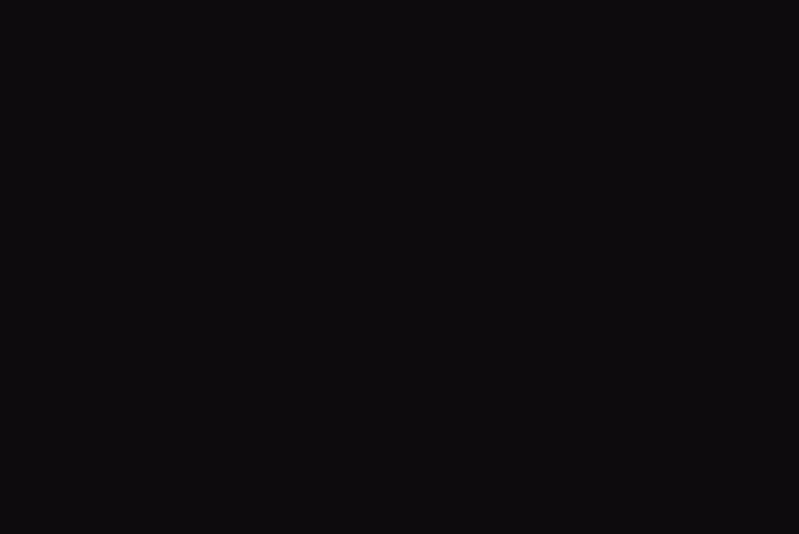
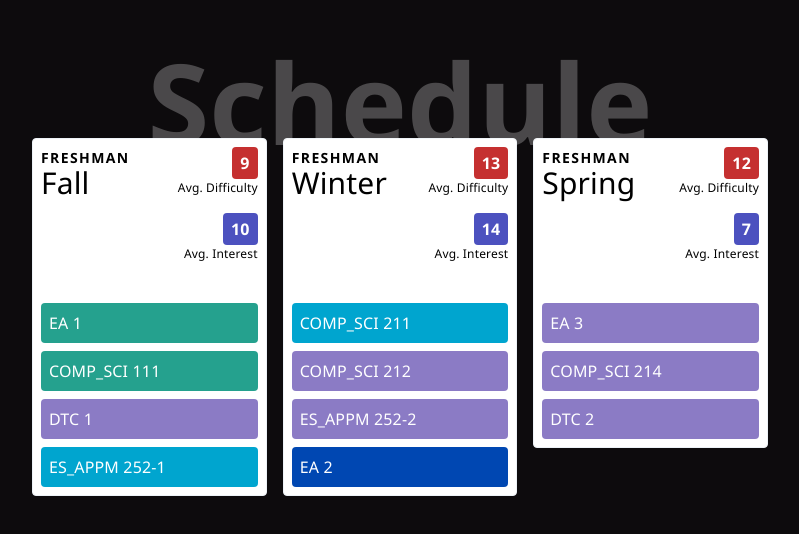
Before and after one commit to fardeemmunir/gameplan, a Next.js app: page / in a window 1280 px wide. Shown: the part 1299-1833 px from the top of the page, without its empty margins (240-1039 px from the left). Before the commit the page ends 1317 px from the top, so only its background shows below. Built offline with nearby package versions, Linux system fonts and the light colour scheme.

Commit message:
Mock out UI for schedule with prepopulated class data

```diff
--- a/components/Schedule.jsx
+++ b/components/Schedule.jsx
@@ -1,12 +1,59 @@
 import React from "react";
+import difficultyToColor from "../lib/difficultyToColor";
 
-const years = ["Freshman", "Sophmore", "Junior", "Senior"];
+const years = ["Freshman" /* , "Sophmore", "Junior", "Senior" */];
 const quarters = ["Fall", "Winter", "Spring"];
 const yearsAndQuarters = [];
 
 years.forEach(year => {
   return quarters.forEach(quarter => yearsAndQuarters.push({ year, quarter }));
 });
+
+const classes = [
+  { name: "EA 1", difficulty: 1, interest: 1, quarter: "FRESHMAN_FALL" },
+  {
+    name: "COMP_SCI 111",
+    difficulty: 1,
+    interest: 3,
+    quarter: "FRESHMAN_FALL"
+  },
+  { name: "DTC 1", difficulty: 4, interest: 1, quarter: "FRESHMAN_FALL" },
+  {
+    name: "ES_APPM 252-1",
+    difficulty: 3,
+    interest: 5,
+    quarter: "FRESHMAN_FALL"
+  },
+
+  {
+    name: "COMP_SCI 211",
+    difficulty: 3,
+    interest: 3,
+    quarter: "FRESHMAN_WINTER"
+  },
+  {
+    name: "COMP_SCI 212",
+    difficulty: 4,
+    interest: 5,
+    quarter: "FRESHMAN_WINTER"
+  },
+  {
+    name: "ES_APPM 252-2",
+    difficulty: 4,
+    interest: 5,
+    quarter: "FRESHMAN_WINTER"
+  },
+  { name: "EA 2", difficulty: 2, interest: 1, quarter: "FRESHMAN_WINTER" },
+
+  { name: "EA 3", difficulty: 4, interest: 1, quarter: "FRESHMAN_SPRING" },
+  {
+    name: "COMP_SCI 214",
+    difficulty: 4,
+    interest: 5,
+    quarter: "FRESHMAN_SPRING"
+  },
+  { name: "DTC 2", difficulty: 4, interest: 1, quarter: "FRESHMAN_SPRING" }
+];
 
 const Schedule = () => {
   return (
@@ -17,11 +64,60 @@ const Schedule = () => {
         <div className="flex flex-wrap -mx-2">
           {yearsAndQuarters.map(({ year, quarter }, i) => (
             <div key={i} className="w-1/3 px-2 mb-4">
-              <div className="border border-gray-200 rounded h-64 p-2 bg-white">
-                <h1 className="text-sm uppercase font-bold tracking-widest">
-                  {year}
-                </h1>
-                <h1 className="text-3xl leading-none">{quarter}</h1>
+              <div className="border border-gray-200 rounded p-2 bg-white">
+                <div className="flex justify-between">
+                  <div>
+                    <h1 className="text-sm uppercase font-bold tracking-widest">
+                      {year}
+                    </h1>
+                    <h1 className="text-3xl leading-none mb-4">{quarter}</h1>
+                  </div>
+
+                  <div className="flex flex-col mb-8">
+                    <div className="text-right mb-4">
+                      <div className="px-2 py-2 font-bold text-white rounded bg-red-700 inline-block leading-none">
+                        {classes
+                          .filter(choice => {
+                            const sT = `${year.toUpperCase()}_${quarter.toUpperCase()}`;
+                            return choice.quarter === sT;
+                          })
+                          .reduce((a, b) => a + b.difficulty, 0)}
+                      </div>
+                      <p className="text-xs">Avg. Difficulty</p>
+                    </div>
+
+                    <div className="text-right">
+                      <div className="px-2 py-2 font-bold text-white rounded bg-indigo-700 inline-block leading-none">
+                        {classes
+                          .filter(choice => {
+                            const sT = `${year.toUpperCase()}_${quarter.toUpperCase()}`;
+                            return choice.quarter === sT;
+                          })
+                          .reduce((a, b) => a + b.interest, 0)}
+                      </div>
+                      <p className="text-xs">Avg. Interest</p>
+                    </div>
+                  </div>
+                </div>
+
+                <ul>
+                  {classes
+                    .filter(choice => {
+                      const sT = `${year.toUpperCase()}_${quarter.toUpperCase()}`;
+                      return choice.quarter === sT;
+                    })
+                    .map(({ name, difficulty }) => (
+                      <li
+                        key={name}
+                        className="text-white p-2 rounded mt-2"
+                        style={{
+                          backgroundColor: difficultyToColor(difficulty)
+                        }}
+                      >
+                        {name}
+                      </li>
+                    ))}
+                </ul>
               </div>
             </div>
           ))}
--- a/pages/index.jsx
+++ b/pages/index.jsx
@@ -25,6 +25,7 @@ const Home = () => {
         </div>
 
         <Graph />
+        <Schedule />
       </main>
     </StoreProvider>
   );
```
